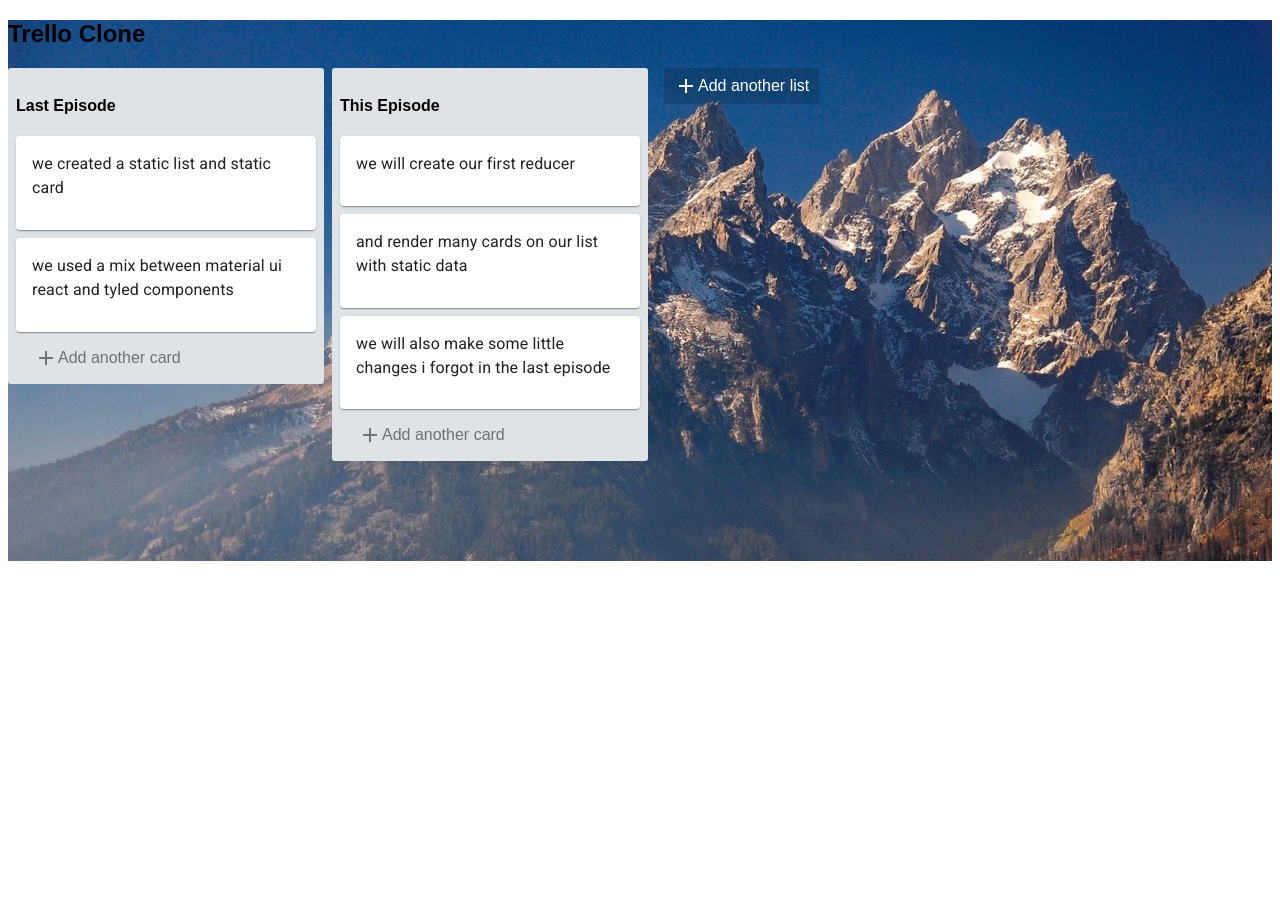
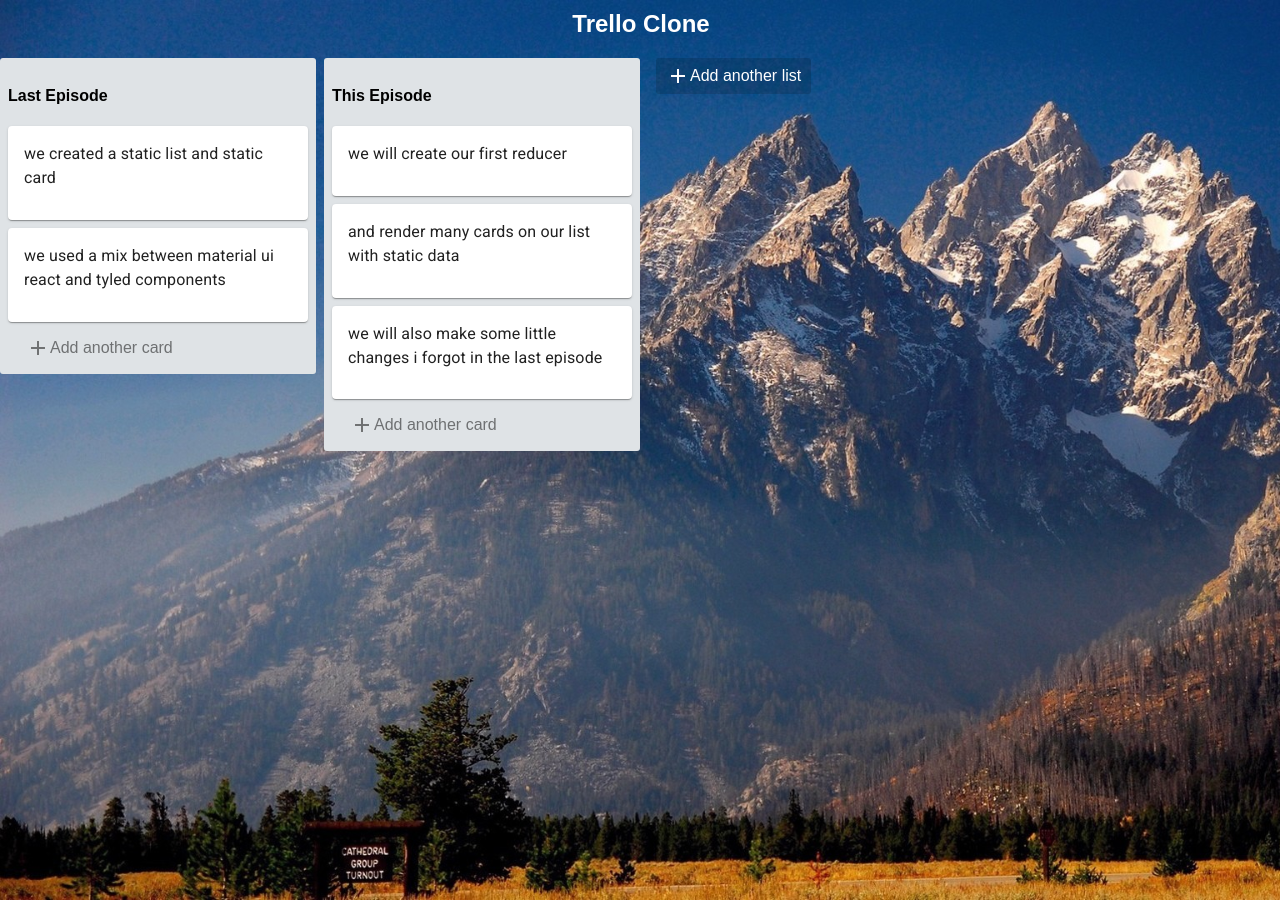
Before and after one commit to ColinSand/trello_clone, a React (Create React App) app: page / in a window 1280 px wide. Before the commit the page ends 800 px from the top, so only its background shows below. Built offline with nearby package versions, Linux system fonts and the light colour scheme.

Commit message:
Adds formatting to background and title

```diff
--- a/src/components/App.js
+++ b/src/components/App.js
@@ -5,7 +5,6 @@ import TrelloActionButton from "./TrelloActionButton";
 import { DragDropContext, Droppable } from "react-beautiful-dnd";
 import { sort } from "../actions";
 import styled from "styled-components";
-import teton from "../images/grandTeton.jpeg";
 import grandTeton from "../images/grandTeton.jpeg";
 
 const ListContainer = styled.div`
@@ -20,7 +19,14 @@ const MainBackground = styled.div`
   background-blend-mode: screen;
   font-family: Arial, Helvetica, sans-serif;
   padding-bottom: 100px;
-  min-height: 100%;
+  min-height: 800px;
+  margin: -20px -10px -10px -8px;
+`;
+
+const PageTitle = styled.h2`
+  color: white;
+  text-align: center;
+  padding-top: 10px;
 `;
 
 class App extends Component {
@@ -48,7 +54,7 @@ class App extends Component {
         className="grandTetonBackground"
       >
         <MainBackground>
-          <h2>Trello Clone</h2>
+          <PageTitle> Trello Clone</PageTitle>
           {/* the droppableId can essentially be anything here */}
           <Droppable droppableId="all-lists" direction="horizontal" type="list">
             {(provided) => (
```
